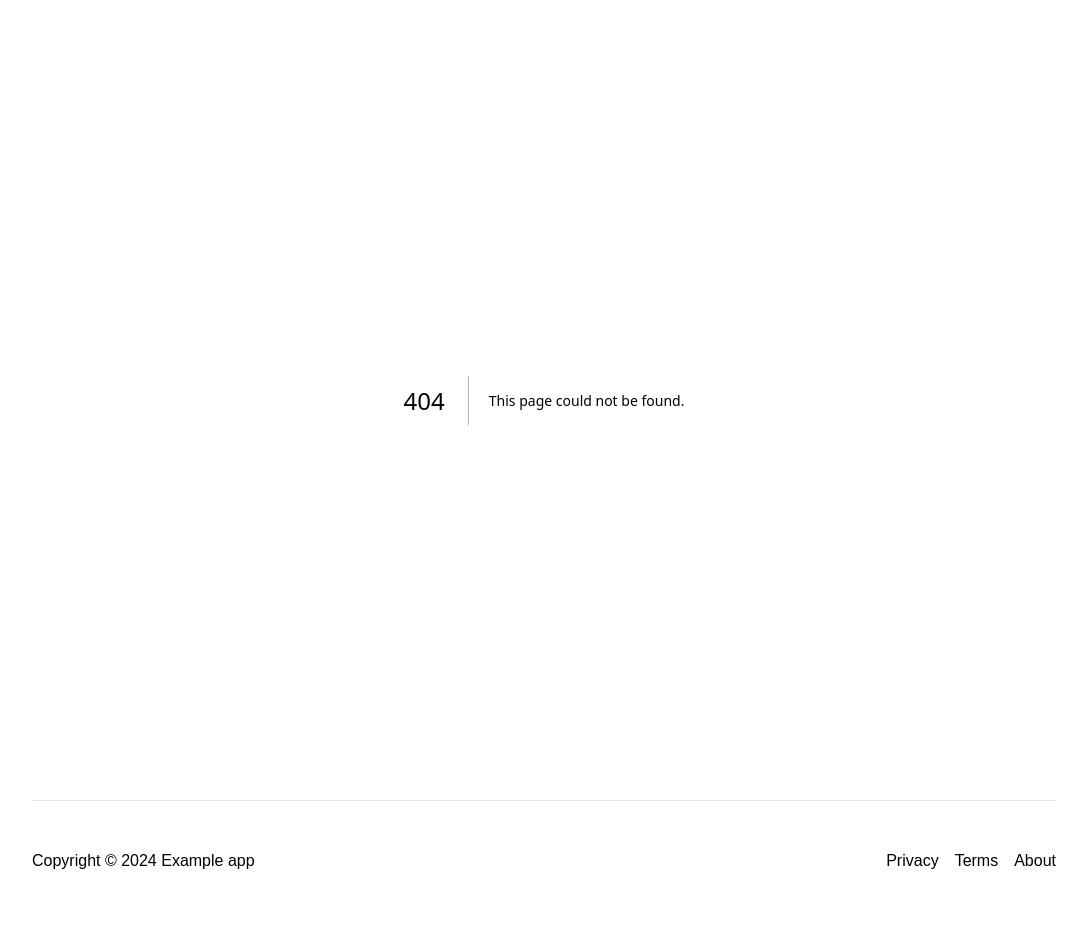
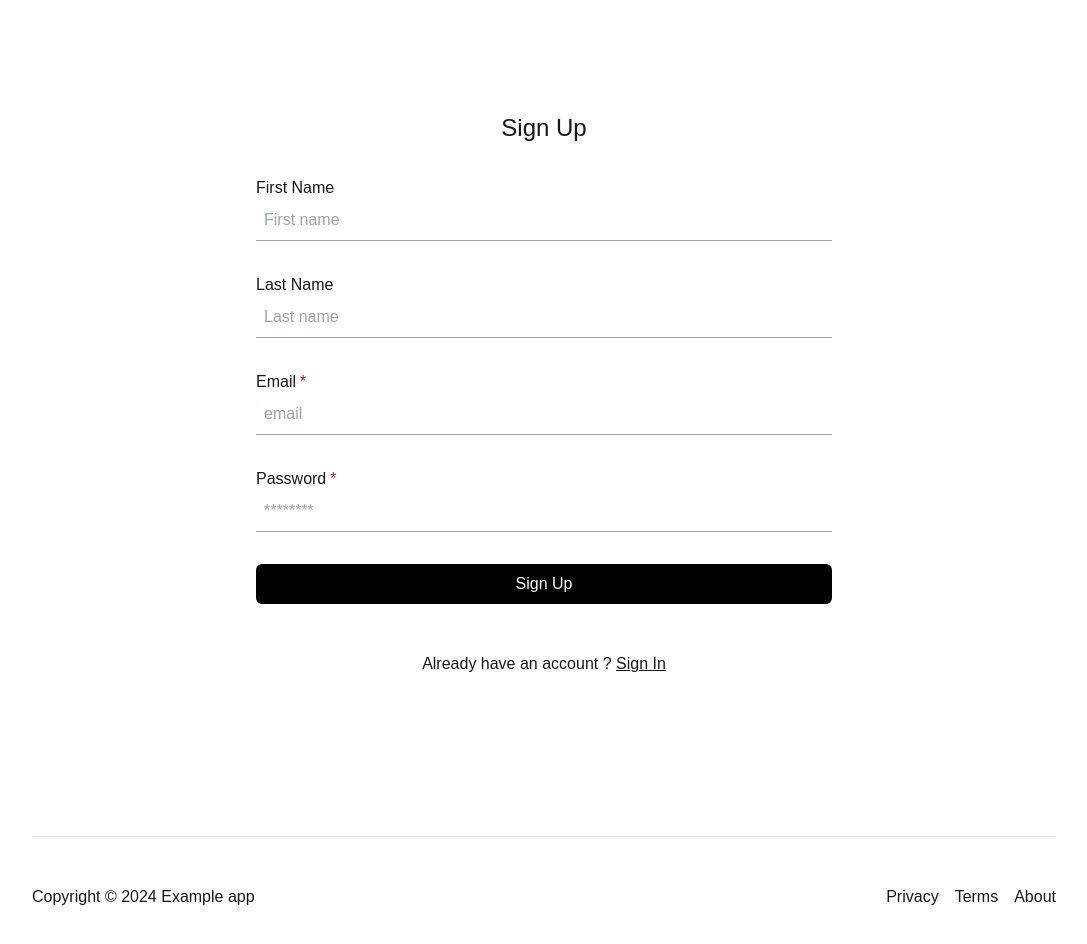
Before and after one commit to ablil/nextjs-starter-template, a Next.js app: page /auth/register in a window 1280 px wide. Before the commit this address had no page. Shown: the top 944 px of the page, without its empty margins (96-1183 px from the left). Before the commit the page ends 921 px from the top, so only its background shows below. Built offline with nearby package versions, Linux system fonts and the light colour scheme.

Commit message:
add login and registration pages

```diff
--- /dev/null
+++ b/app/auth/layout.tsx
@@ -0,0 +1,16 @@
+import { AppConfig } from "@/lib/config"
+import { Metadata } from "next"
+import { metadata as mainMetadata } from "../layout"
+
+export const metadata: Metadata = {
+  ...mainMetadata,
+  title: `${AppConfig.metadata.defaultTitle} Authentication`,
+}
+
+export default function RootLayout({
+  children,
+}: Readonly<{
+  children: React.ReactNode
+}>) {
+  return <div className="mx-auto max-w-xl my-28">{children}</div>
+}
--- /dev/null
+++ b/app/auth/login/page.tsx
@@ -0,0 +1,28 @@
+import React from "react"
+
+export default function LoginPage() {
+  return (
+    <form action="login">
+      <header className="text-center text-2xl">Sign In</header>
+      <main>
+        <div className="auth-field">
+          <label htmlFor="username">username</label>
+          <input type="text" required={true} name="username" placeholder="Username or password" />
+        </div>
+        <div className="auth-field">
+          <label htmlFor="password">password</label>
+          <input type="password" required={true} name="password" id="password" placeholder="********" />
+        </div>
+        <button className="auth-submit" type="submit">
+          Sign In
+        </button>
+      </main>
+      <footer className="py-12 text-center">
+        Don&apos;t have an account ?{" "}
+        <a href="/auth/register" className="underline">
+          Sign Up
+        </a>
+      </footer>
+    </form>
+  )
+}
--- /dev/null
+++ b/app/auth/register/page.tsx
@@ -0,0 +1,36 @@
+import React from "react"
+
+export default function RegisterPage() {
+  return (
+    <form action="register">
+      <header className="text-center text-2xl">Sign Up</header>
+      <main>
+        <div className="auth-field">
+          <label htmlFor="firstname">First Name</label>
+          <input type="text" name="firstname" placeholder="First name" />
+        </div>
+        <div className="auth-field">
+          <label htmlFor="lastname">Last Name</label>
+          <input type="text" name="lastname" placeholder="Last name" />
+        </div>
+        <div className="auth-field">
+          <label htmlFor="email">email</label>
+          <input type="email" required={true} name="email" placeholder="email" />
+        </div>
+        <div className="auth-field">
+          <label htmlFor="password">password</label>
+          <input type="password" required={true} name="password" id="password" placeholder="********" />
+        </div>
+        <button className="auth-submit" type="submit">
+          Sign Up
+        </button>
+      </main>
+      <footer className="py-12 text-center">
+        Already have an account ?{" "}
+        <a href="/auth/login" className="underline">
+          Sign In
+        </a>
+      </footer>
+    </form>
+  )
+}
--- a/app/globals.css
+++ b/app/globals.css
@@ -53,4 +53,32 @@ input {
       transform: translate(100%, 0%);
     }
   }
+
+  .auth-field {
+    @apply flex flex-col my-8;
+
+    label {
+      @apply capitalize;
+
+      /* automatically add '*' to required fields */
+      &:has(+ input[required]) {
+        &:after {
+          content: "*";
+          @apply px-1 text-red-700;
+        }
+      }
+    }
+
+    input {
+      @apply border-b px-2 border-gray-400 bg-transparent outline-none;
+
+      &:invalid:not(:placeholder-shown) {
+        @apply border-red-400;
+      }
+    }
+  }
+
+  .auth-submit {
+    @apply bg-black dark:bg-white text-white dark:text-black rounded-md w-full;
+  }
 }
--- a/components/common/GlobalFooter.tsx
+++ b/components/common/GlobalFooter.tsx
@@ -11,7 +11,9 @@ const GlobalFooter = () => {
         </span>
         <article className="flex gap-4">
           {AppConfig.footerLinks.map((item) => (
-            <a href={item.link}>{item.label}</a>
+            <a key={item.label} href={item.link}>
+              {item.label}
+            </a>
           ))}
         </article>
       </article>
```
